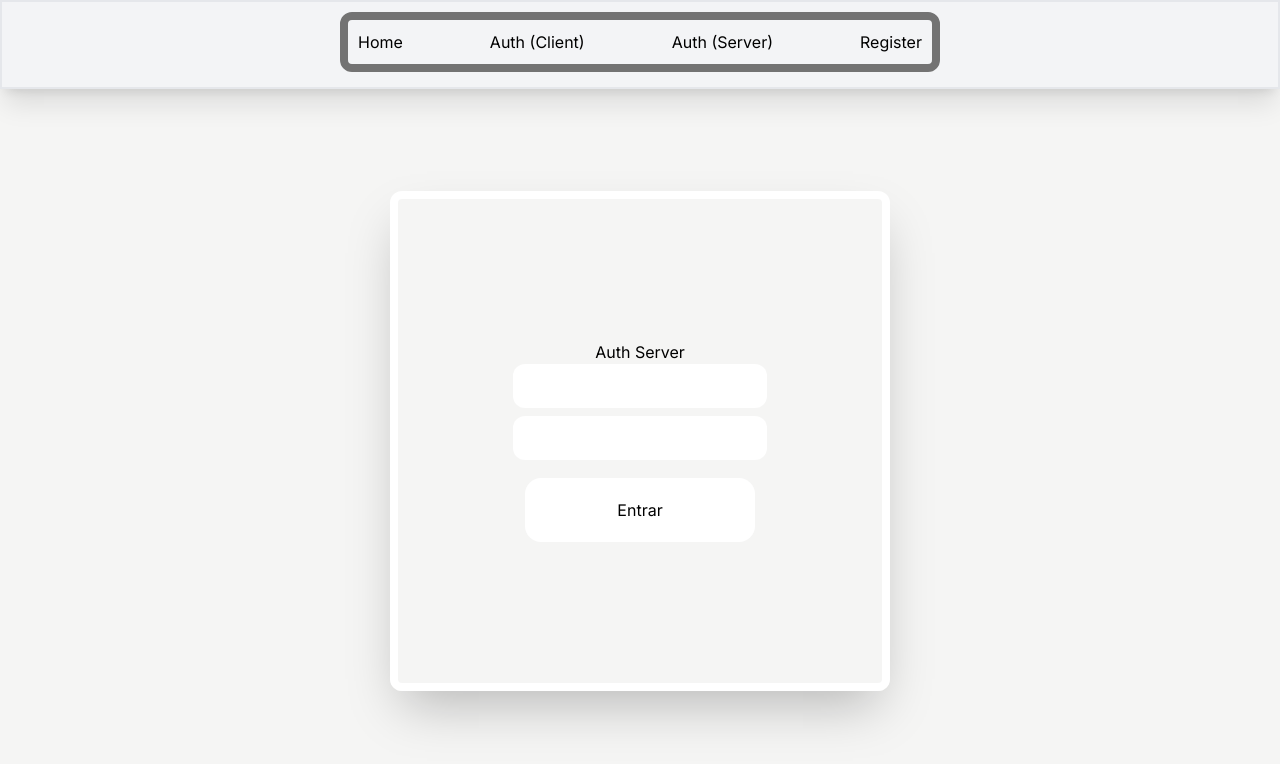
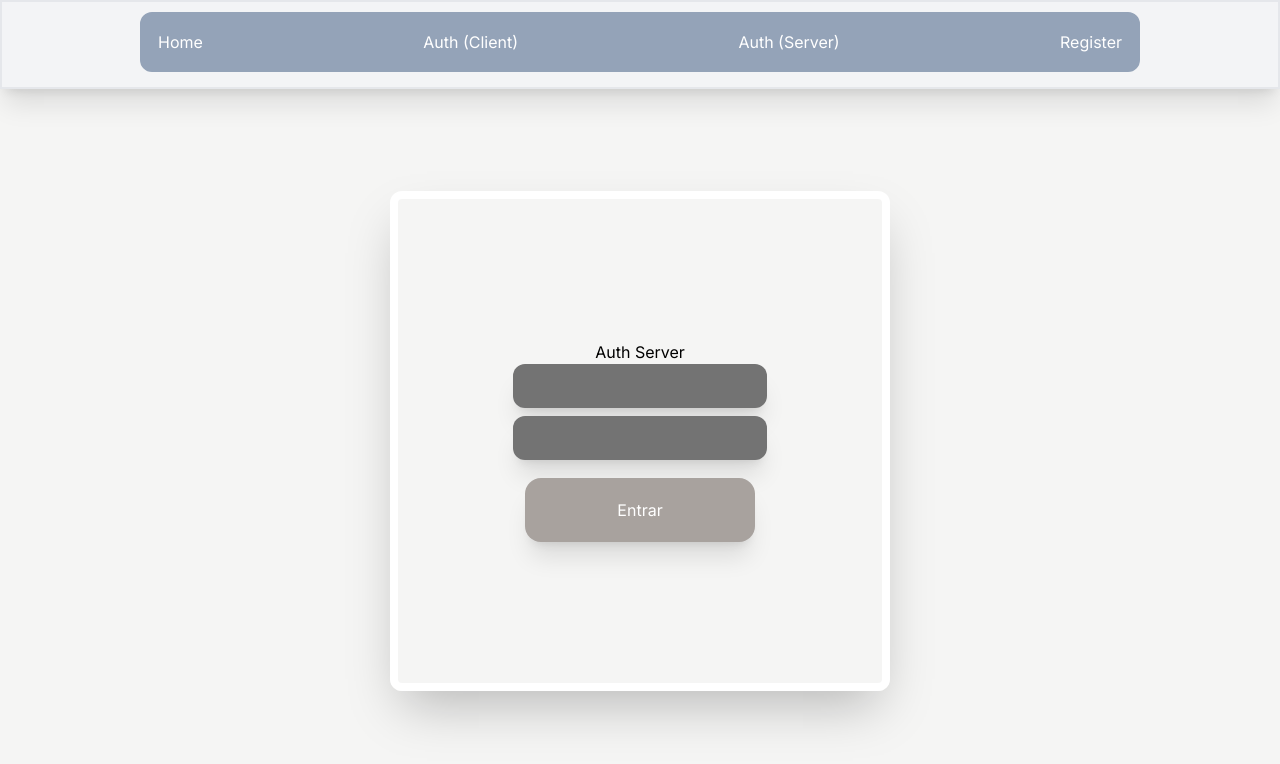
Before and after one commit to pedroaparecido/Authenticate-NextAuthV5, a Next.js app: page /auth-server in a window 1280 px wide. Shown: the top 764 px of the page. Built offline with nearby package versions, Linux system fonts and the light colour scheme; no server answers.

Commit message:
Feito o server-login com o next-auth no next

```diff
--- a/auth.ts
+++ b/auth.ts
@@ -39,8 +39,9 @@ export const {
 
                 if (!user) return null
 
-                const comparePass = compareSync(password, user.password)
-
+                const comparePass = compareSync(password, user.password as string)
+console.log(password)
+console.log(user.password)
                 if (comparePass) return { id: user.id, email: user.email, user: user.name }
 
                 return null
--- a/src/app/auth-server/form/Form.tsx
+++ b/src/app/auth-server/form/Form.tsx
@@ -1,4 +1,5 @@
-import { useForm } from "react-hook-form"
+import { FieldValues, useForm } from "react-hook-form"
+import handleLoginServer from "../login-server"
 
 
 export interface UserForm {
@@ -10,15 +11,15 @@ export interface UserForm {
 export default function Form() {
     const { handleSubmit, register } = useForm()
 
-    const handleAuth = async () => {
-
+    const handleAuth = async (data: UserForm) => {
+        handleLoginServer(data)
     }
 
     return(
         <form onSubmit={handleSubmit(handleAuth)} className="flex flex-col items-center justify-center gap-2">
-            <input className="p-[10px] outline-none rounded-xl text-black" type="email" {...register('email')} />
-            <input className="p-[10px] outline-none rounded-xl text-black" type="text" {...register('password')} />
-            <button className="p-[20px] bg-white text-black rounded-2xl mt-[10px] w-[230px]">Entrar</button>
+            <input className="p-[10px] outline-none rounded-xl bg-neutral-500 text-white shadow-xl" type="email" {...register('email')} />
+            <input className="p-[10px] outline-none rounded-xl bg-neutral-500 text-white shadow-xl" type="text" {...register('password')} />
+            <button className="p-[20px] bg-stone-400 text-white rounded-2xl mt-[10px] w-[230px] shadow-xl">Entrar</button>
         </form>
     )
 }
--- /dev/null
+++ b/src/app/auth-server/login-server.ts
@@ -0,0 +1,21 @@
+'use server'
+
+import { signIn } from "../../../auth";
+import { AuthError } from "next-auth";
+import { UserForm } from "./form/Form";
+
+export default async function handleLoginServer(data: UserForm) {
+    const email = data.email
+    const password = data.password
+    try {
+        const signin = signIn('credentials', { email, password })
+        console.log(signin)
+    } catch (err) {
+        if (err instanceof AuthError) {
+            if (err.type === 'CredentialsSignin') {
+                err.message = 'Credenciais fornecidas não encontradas'
+                throw err
+            }
+        }
+    }
+}
--- a/src/app/components/Navbar/Navbar.tsx
+++ b/src/app/components/Navbar/Navbar.tsx
@@ -5,7 +5,7 @@ import Link from "next/link"
 export default function Navbar() {
     return(
         <div className="flex flex-col items-center pt-[10px] border-2 p-[15px] bg-gray-100 shadow-xl">
-            <div className="flex flex-row border-solid border-neutral-500 p-[10px] border-8 w-[600px] justify-between rounded-xl text-black">
+            <div className="flex flex-row bg-slate-400 border-solid border-slate-400 p-[10px] border-8 w-[1000px] justify-between rounded-xl text-white">
                 <Link href="/">Home</Link>
                 <Link href="/auth-client">Auth (Client)</Link>
                 <Link href="/auth-server">Auth (Server)</Link>
--- a/src/app/home/page.tsx
+++ /dev/null
@@ -1,18 +0,0 @@
-'use client'
-import Card from "../components/Card/Card";
-import Navbar from "../components/Navbar/Navbar";
-import Form from "./form/Form";
-
-export default function Home() {
-  return (
-    <>
-      <Navbar />
-      <main className="flex h-[88vh] flex-col items-center justify-center">
-        <Card>
-            Home Page login
-          <Form />
-        </Card>
-      </main>
-    </>
-  );
-}
--- a/src/app/register/register.ts
+++ b/src/app/register/register.ts
@@ -3,6 +3,7 @@
 import { redirect } from "next/navigation"
 import db from "../../../lib/db"
 import { UserForm } from "./form/Form"
+import { hashSync } from "bcrypt-ts"
 
 
 export default async function handleRegister(data: UserForm) {
@@ -17,10 +18,12 @@ export default async function handleRegister(data: UserForm) {
 
     if (user) throw new Error('Esse usuário já existe')
 
+    const hash = hashSync(data.password)
+
     await db.user.create({
         data: {
             email: data.email,
-            password: data.password,
+            password: hash,
         }
     })
 
```
